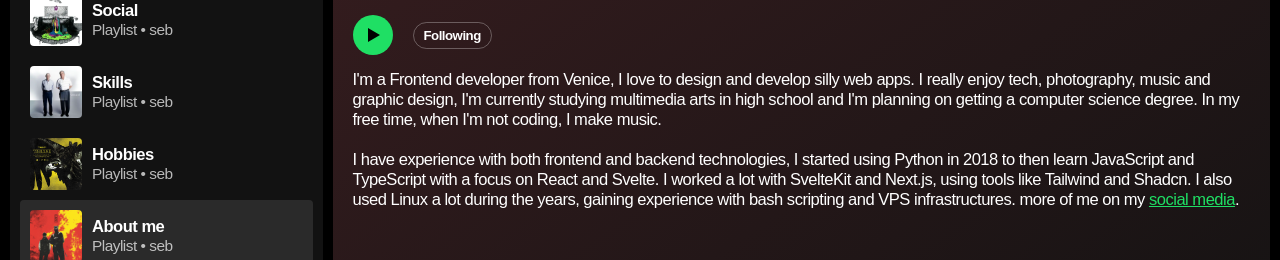
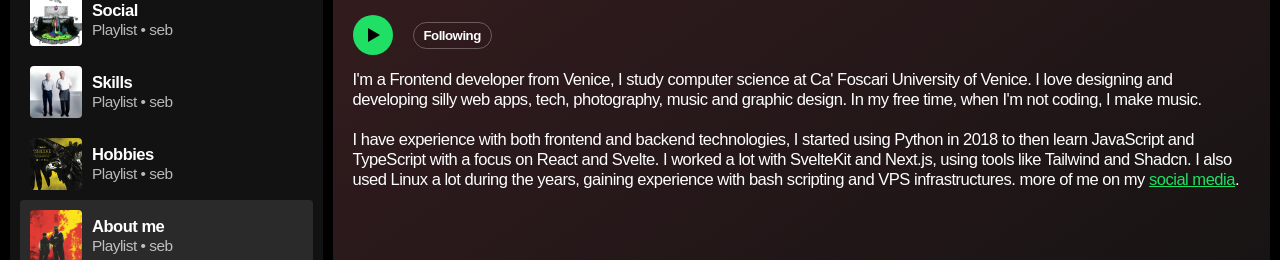
Before and after one commit to ssebastianoo/spotify-portfolio, a SvelteKit app: page /about in a window 1280 px wide. Shown: the part 260-520 px from the top of the page. Built offline with nearby package versions, Linux system fonts and the light colour scheme.

Commit message:
about me update

```diff
--- a/src/routes/about/+page.svelte
+++ b/src/routes/about/+page.svelte
@@ -41,10 +41,9 @@
 		</div>
 		<div class="about">
 			<p>
-				I'm a Frontend developer from Venice, I love to design and develop silly web apps. I really
-				enjoy tech, photography, music and graphic design, I'm currently studying multimedia arts in
-				high school and I'm planning on getting a computer science degree. In my free time, when I'm
-				not coding, I make music.
+				I'm a Frontend developer from Venice, I study computer science at Ca' Foscari University of
+				Venice. I love designing and developing silly web apps, tech, photography, music and graphic
+				design. In my free time, when I'm not coding, I make music.
 				<br /><br />
 				I have experience with both frontend and backend technologies, I started using Python in 2018
 				to then learn JavaScript and TypeScript with a focus on React and Svelte. I worked a lot with
```
Also changed, not shown: 1 other file (tests, documents, lock files or other folders).
